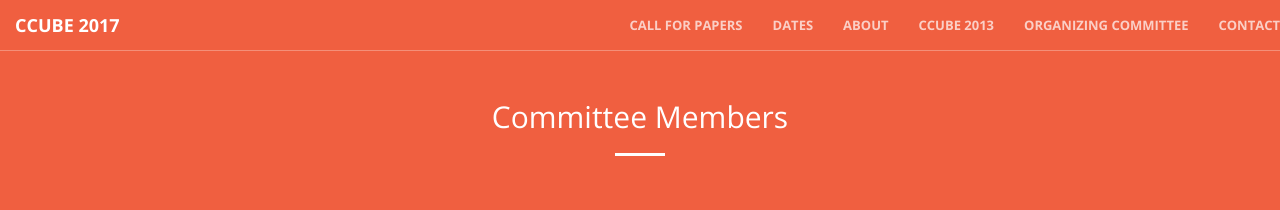
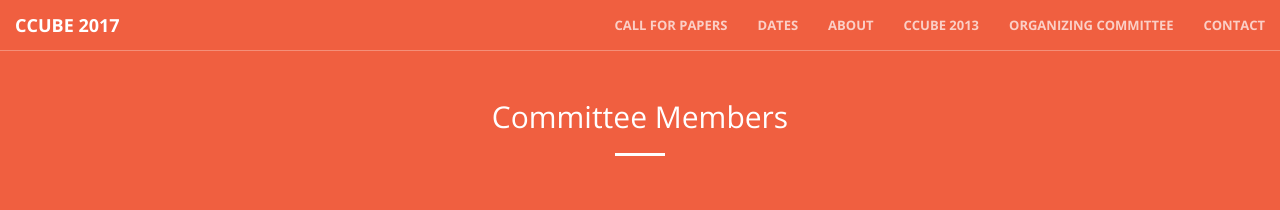
Before and after one commit to YoguBellad/ccube2017, a Jekyll site: the page built from committee.html, in a window 1280 px wide. Shown: the top 210 px of the page. Built offline with Jekyll 4.4.1, drawn with Linux system fonts in a browser that asks for light colours.

Commit message:
nav on com2--

```diff
--- a/_includes/nav2.html
+++ b/_includes/nav2.html
@@ -1,5 +1,5 @@
 <nav id="mainNav" class="navbar navbar-default navbar-fixed-top">
-
+    <div class="container-fluid">
         <!-- Brand and toggle get grouped for better mobile display -->
         <div class="navbar-header">
             <button type="button" class="navbar-toggle collapsed" data-toggle="collapse" data-target="#bs-example-navbar-collapse-1">
@@ -24,6 +24,6 @@
             </ul>
         </div>
         <!-- /.navbar-collapse -->
-
+    </div>
     <!-- /.container-fluid -->
 </nav>
```
